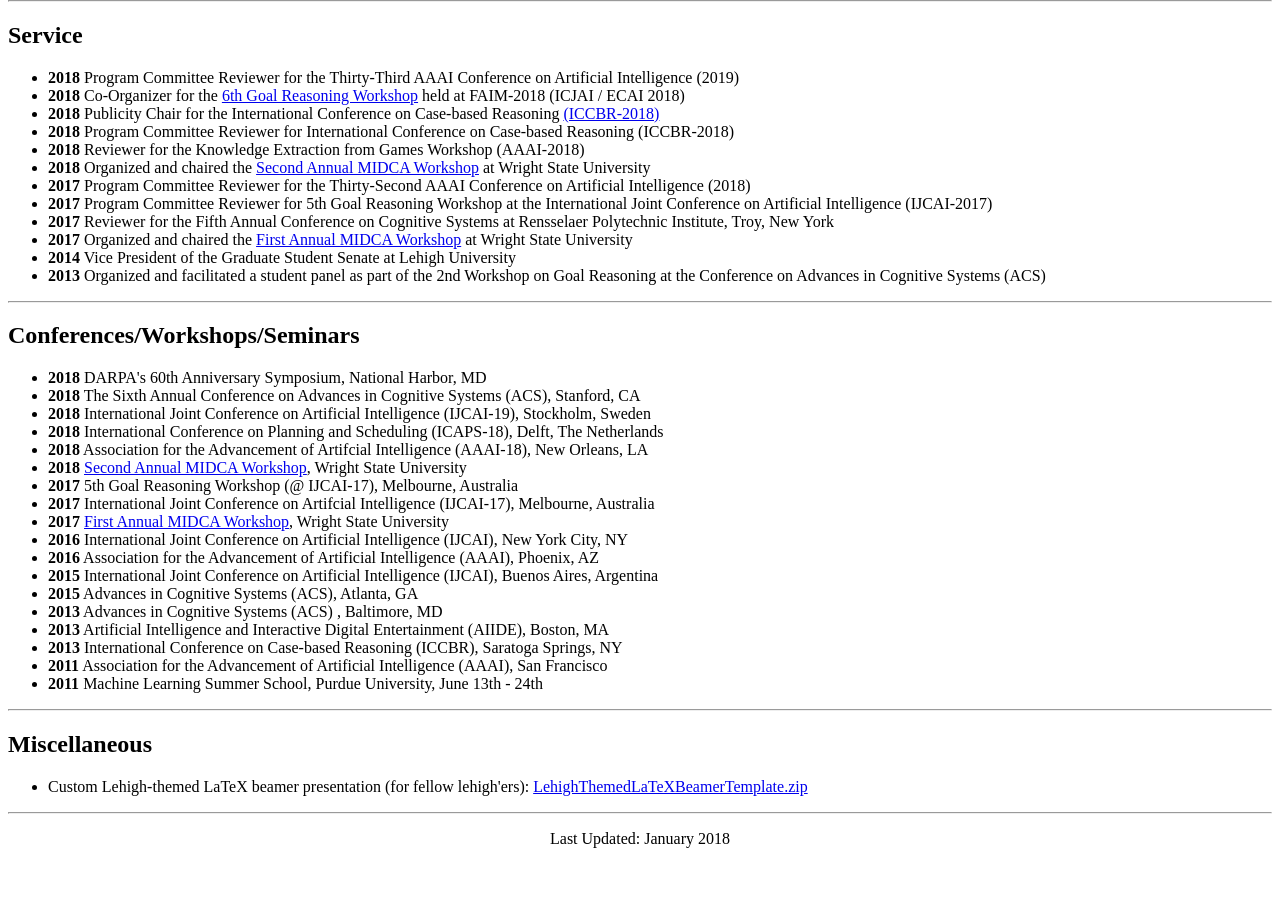
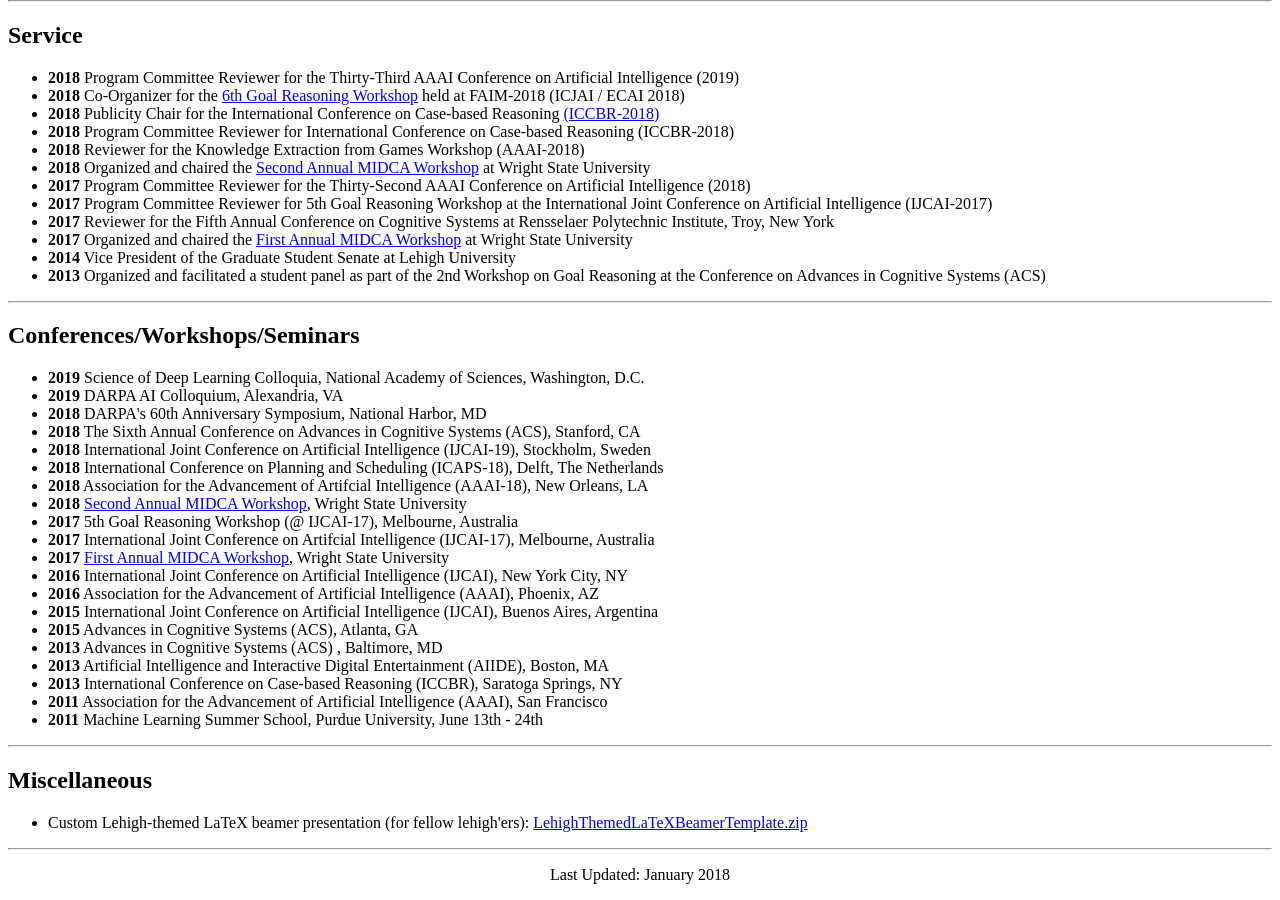
Before and after one commit to dustintd/dustintd.github.io, a Jekyll site: the page index.html, which Jekyll copies as it is, in a window 1280 px wide and 900 px high, scrolled down 3311 px. Built offline with Jekyll 4.4.1, drawn with Linux system fonts in a browser that asks for light colours; comment, search, counter and statistics services are not loaded; before the commit the page ends 4175 px from its top, so only the background shows below that; some of the changed text lies outside the part shown.

Commit message:
updated Conference attended

```diff
--- a/index.html
+++ b/index.html
@@ -52,7 +52,7 @@
                         <h1 align="center">Dustin Dannenhauer</h1>
                         <h4 align="center">Research Scientist in AI and Autonomy</h4>
                         <h4 align="center">Navatek LLC</h4>
-                        <h4 align="center">temporary: dustin.td AT gmail.com</h4>
+                        <h4 align="center"><i>temporary email:</i> dustin.td AT gmail.com</h4>
                     </td>
                 </tr>
             </table>
@@ -334,6 +334,8 @@
 <hr/>
 <h2><a name="conf">Conferences/Workshops/Seminars</a></h2>
 <ul>
+    <li><b>2019</b> Science of Deep Learning Colloquia, National Academy of Sciences, Washington, D.C. </li>
+    <li><b>2019</b> DARPA AI Colloquium, Alexandria, VA</li>
     <li><b>2018</b> DARPA's 60th Anniversary Symposium, National Harbor, MD</li>
     <li><b>2018</b> The Sixth Annual Conference on Advances in Cognitive Systems (ACS), Stanford, CA</li>
     <li><b>2018</b> International Joint Conference on Artificial Intelligence (IJCAI-19), Stockholm, Sweden </li>
```
